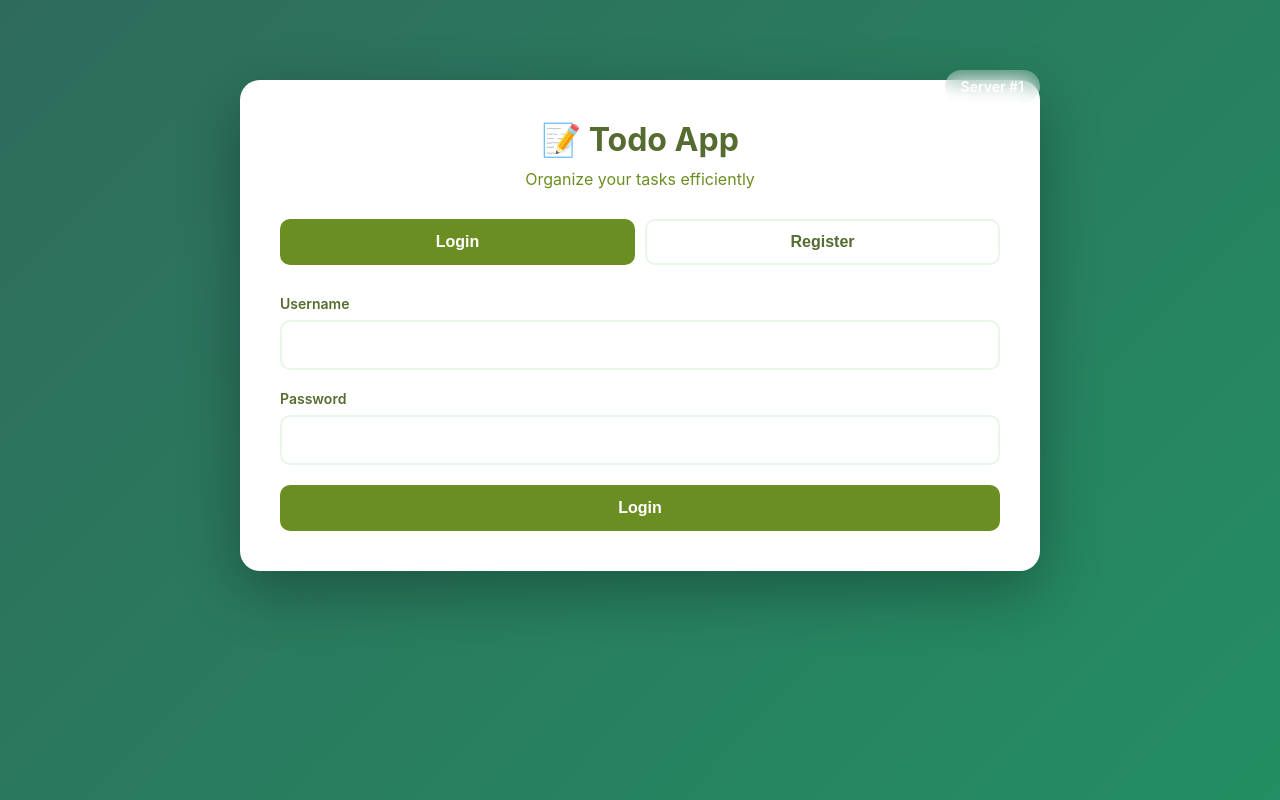
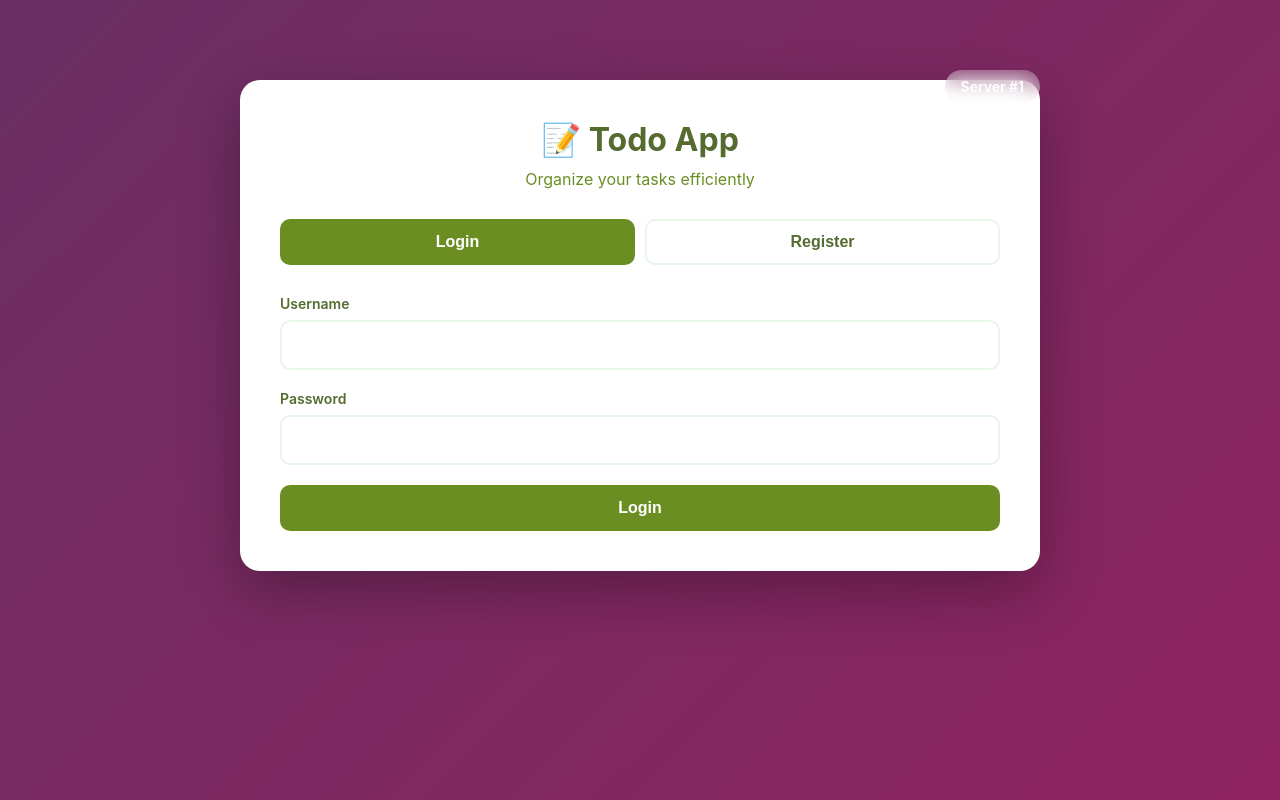
Before and after one commit to maissen/todo_app, a Flask app: page / in a window 1280 px wide. Run offline with Flask 3, Linux system fonts and the light colour scheme.

Commit message:
feat(ui): update bg color

```diff
--- a/frontend/static/styles.css
+++ b/frontend/static/styles.css
@@ -6,7 +6,7 @@
 
 body {
     font-family: -apple-system, BlinkMacSystemFont, 'Segoe UI', Roboto, Oxygen, Ubuntu, Cantarell, sans-serif;
-    background: linear-gradient(135deg, #2f6b5b 0%, #238e63 100%);
+    background: linear-gradient(135deg, #6b2f63 0%, #8e2361 100%);
     min-height: 100vh;
     padding: 20px;
 }
```
